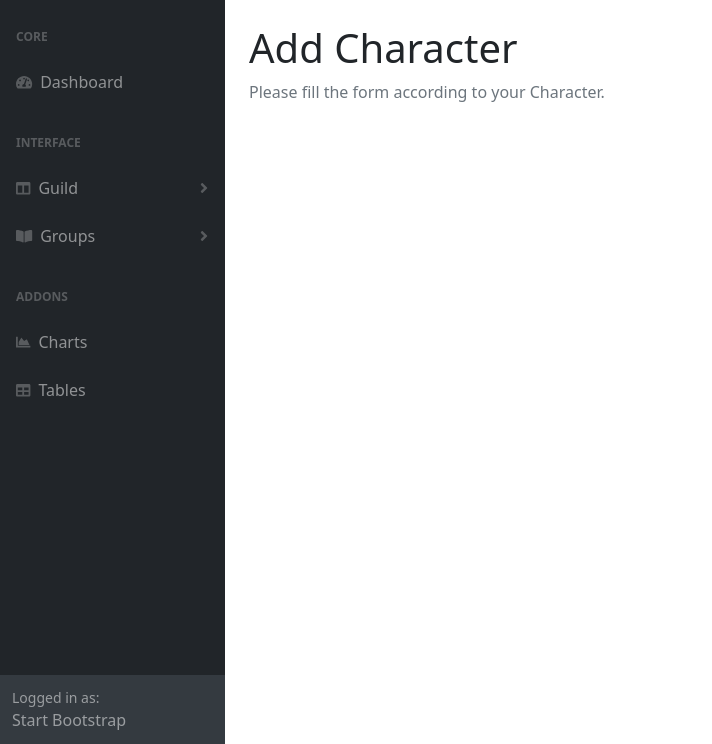
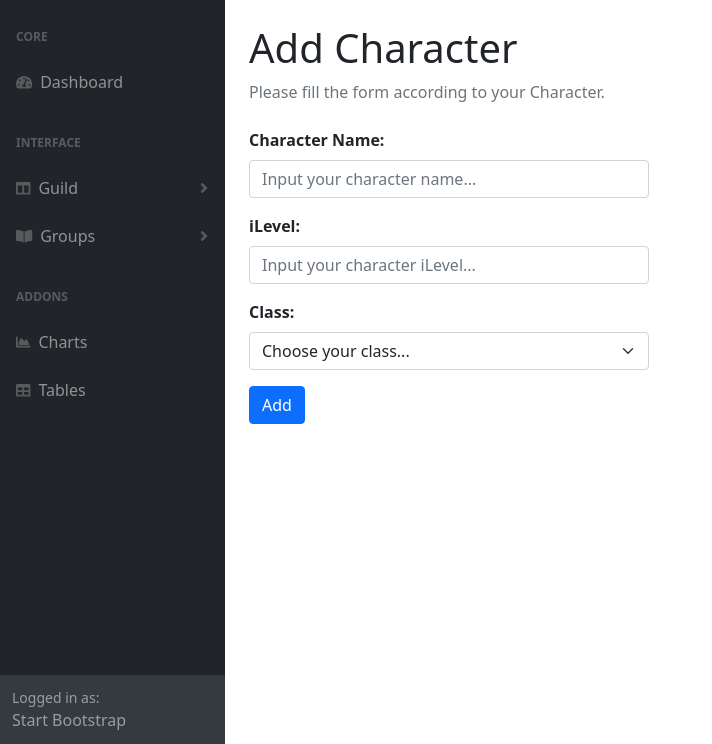
Before and after one commit to WestSama/guildmanager, a Django app: page / in a window 1280 px wide. Shown: the part 56-800 px from the top of the page, without its empty margins (0-712 px from the left). Run offline with Django 4.2, Linux system fonts and the light colour scheme; some libraries are stand-ins or nearby versions.

Commit message:
Add charactercreation

```diff
--- a/guildboard/admin.py
+++ b/guildboard/admin.py
@@ -1,8 +1,11 @@
 from django.contrib import admin
 from .models import *
 # Register your models here.
+class CharacterAdmin(admin.ModelAdmin):
+    list_display = ["user", "name", "iLevel", "classe", "guild", "guildRole",]
 
-admin.site.register(Character)
+
+admin.site.register(Character, CharacterAdmin)
 admin.site.register(Guild)
 admin.site.register(Group)
 admin.site.register(Content)
--- a/guildboard/templates/guildboard/addcharacter.html
+++ b/guildboard/templates/guildboard/addcharacter.html
@@ -5,5 +5,38 @@
 {% block pageInfo %}Please fill the form according to your Character.{% endblock %}
 
 {%block body %}
-
+<form method="POST">
+    {% csrf_token %}
+    <div class="mb-3">
+        <label for="characterName" class="form-label"><strong>Character Name:</strong></label>
+        <input type="text" class="form-control" name="charName" style="width: 400px;" id="characterName" placeholder="Input your character name...">
+    </div>
+    <div class="mb-3">
+        <label for="iLevel" class="form-label"><strong>iLevel:</strong></label>
+        <input type="number" class="form-control" name="iLevel" style="width: 400px;" id="iLevel" placeholder="Input your character iLevel...">
+    </div>
+    <label for="formGroupExampleInput2" class="form-label"><strong>Class:</strong></label>
+    <select name="class" class="form-select mb-3" style="width: 400px;" aria-label="Default select example">
+        <option selected disabled>Choose your class...</option>
+        {% for class in classes %}
+            <option value="{{ class.className }}">{{ class.className }}</option>
+        {% endfor %}
+      </select>
+        <input class="btn btn-primary" type="submit" value="Add">
+        <svg xmlns="http://www.w3.org/2000/svg" style="display: none;">
+            <symbol id="check-circle-fill" fill="currentColor" viewBox="0 0 16 16">
+              <path d="M16 8A8 8 0 1 1 0 8a8 8 0 0 1 16 0zm-3.97-3.03a.75.75 0 0 0-1.08.022L7.477 9.417 5.384 7.323a.75.75 0 0 0-1.06 1.06L6.97 11.03a.75.75 0 0 0 1.079-.02l3.992-4.99a.75.75 0 0 0-.01-1.05z"/>
+            </symbol>
+        </svg>
+        {% if messages %}
+            <div class="alert alert-success d-flex align-items-center mt-5" role="alert">
+                <svg class="bi flex-shrink-0 me-2" width="24" height="24" role="img" aria-label="Success:"><use xlink:href="#check-circle-fill"/></svg>
+                {% for message in messages %}
+                <div>
+                    <div id="messages">{{ message }}</div>
+                </div>
+                {% endfor %}
+            </div>
+        {% endif %}
+</form>
 {% endblock %}
--- a/guildboard/urls.py
+++ b/guildboard/urls.py
@@ -9,4 +9,6 @@
     path("register/", views.registerView, name="register"),
     path("logout/", views.logoutView, name="logout"),
 
+    path("addcharacter/", views.addCharacter, name="addCharacter"),
+
 ]
--- a/guildboard/views.py
+++ b/guildboard/views.py
@@ -1,8 +1,10 @@
 from django.shortcuts import render, redirect
 from django.contrib.auth import authenticate, login, logout
 from django.contrib.auth.forms import UserCreationForm
+from django.urls import reverse
+from django.contrib import messages
 
-from django.contrib import messages
+from guildboard.models import Character, Classe
 
 from .forms import CreateUserForm
 
@@ -47,4 +49,23 @@
     return redirect("login")
 
 def addCharacter(request):
-    pass
+
+    if request.method == "POST":
+        name = request.POST["charName"]
+        iLvl = request.POST["iLevel"]
+        classe = request.POST["class"]
+        user = request.user
+
+        character = Character.objects.create(
+            name = name,
+            iLevel = iLvl,
+            classe = classe,
+            user = user
+        )
+
+        character.save()
+        messages.success(request, "Your character has been added successfully!")
+        return redirect(reverse("addCharacter"))
+
+    context = {"classes" : Classe.objects.all()}
+    return render(request, "guildboard/addcharacter.html", context)
```
Also changed, not shown: guildboard/models.py (+6 -6 lines), db.sqlite3, guildboard/migrations/0002_remove_character_classname_character_classe_and_more.py (added), guildboard/migrations/0003_alter_character_user.py (added), guildboard/migrations/0004_alter_character_user.py (added), guildboard/migrations/0005_alter_character_ilevel.py (added), guildboard/migrations/0006_alter_character_ilevel.py (added), guildboard/migrations/0007_alter_character_guild.py (added).
